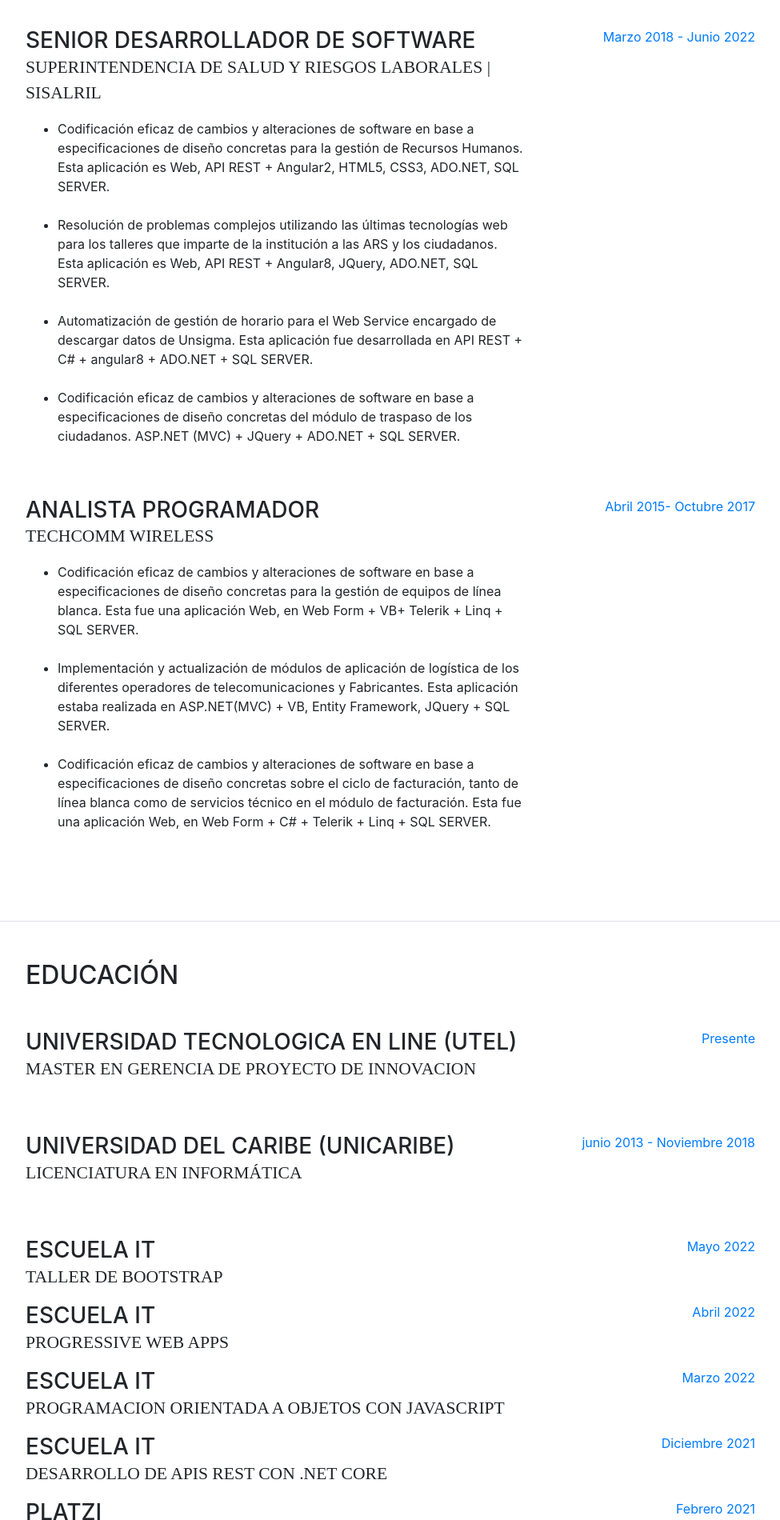
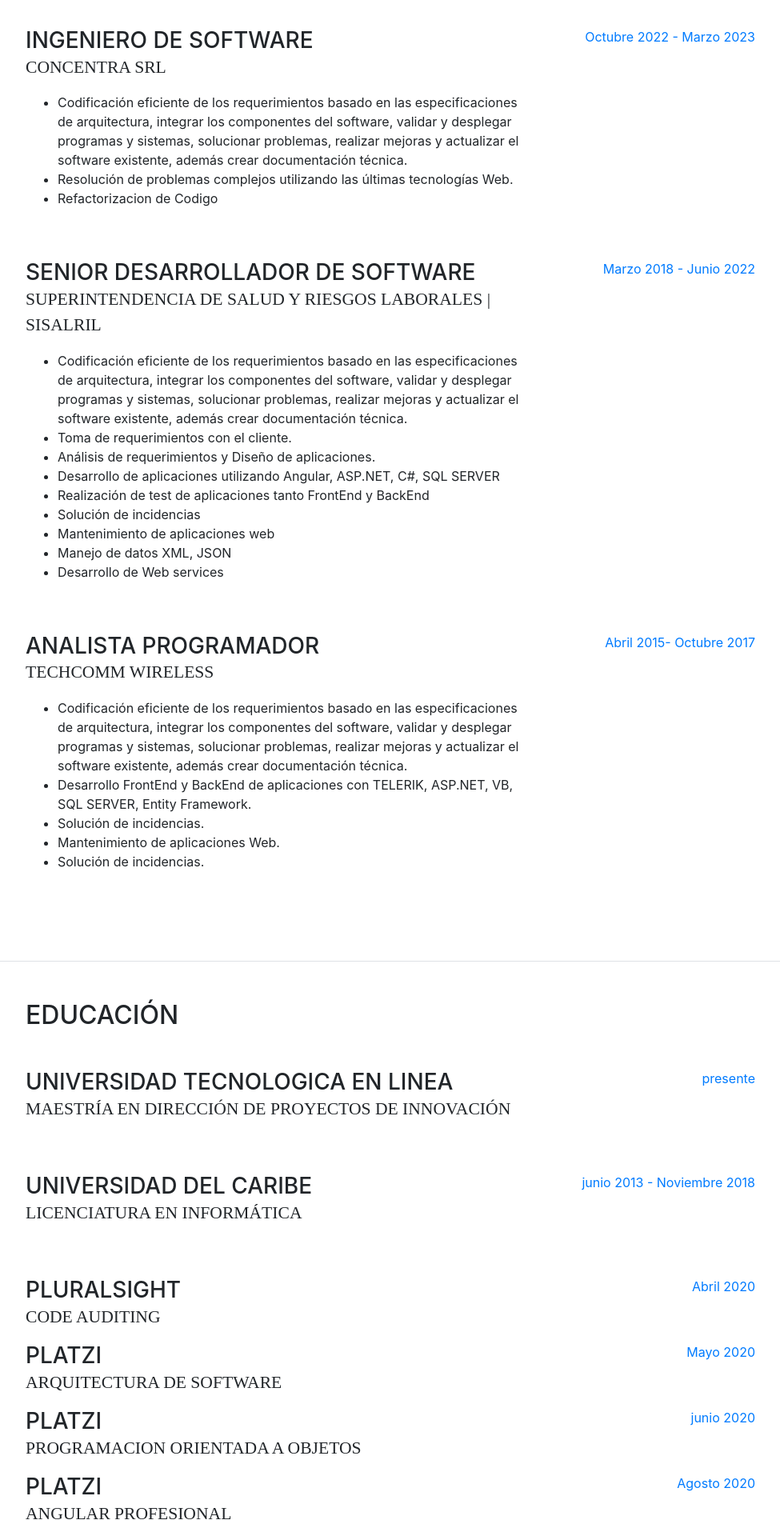
Before and after one commit to Helmer11/Helmersalas, a website with bundled scripts: page index.html in a window 1280 px wide. Shown: the part 900-2800 px from the top of the page at 80% size, without its empty margins (288-1263 px from the left). Built offline with nearby package versions, Linux system fonts and the light colour scheme; a web font is replaced by a local one.

Commit message:
modificacion de hoja de vida

```diff
--- a/index.html
+++ b/index.html
@@ -78,7 +78,7 @@
           <div class="subheading mb-5">
             <a href="mailto:helmersalas@gmail.com">helmersalas@gmail.com</a>
           </div>
-          <p class="mb-5">Soy un Desarrollador de software con más de cinco años de experiencia en la tecnología .NET y Angular, generando código para entidades pública y privada,
+          <p class="mb-5">Soy un Ingeniero de software con más de cinco años de experiencia en la tecnología nodeJs .NET y Angular, generando código para entidades pública y privada,
 				mejorando el funcionamiento de las organizaciones con soluciones del sistema de información. Reconocido por recomendar nuevas tecnologías para mejorar los sistemas existentes..</p>
           <ul class="list-inline list-social-icons mb-0">
            <!-- <li class="list-inline-item">
@@ -121,16 +121,37 @@
         <div class="my-auto">
           <h2 class="mb-5">Experiencia</h2>
 
+		   <div class="resume-item d-flex flex-column flex-md-row mb-5">
+            <div class="resume-content mr-auto">
+              <h3 class="mb-0">Ingeniero de Software</h3>
+              <div class="subheading mb-3">Concentra srl</div>
+			  <ul>
+              <li>Codificación eficiente de los requerimientos basado en las especificaciones de arquitectura, integrar los componentes del software, validar y desplegar programas y sistemas, solucionar problemas, realizar mejoras y actualizar el software existente, además crear documentación técnica.</li>
+				<li>Resolución de problemas complejos utilizando las últimas tecnologías Web.</li>
+				<li>Refactorizacion de Codigo</li>
+				</ul>
+			</div>
+            <div class="resume-date text-md-right">
+              <span class="text-primary">Octubre 2022 - Marzo 2023</span>
+            </div>
+          </div>
+
           <div class="resume-item d-flex flex-column flex-md-row mb-5">
             <div class="resume-content mr-auto">
               <h3 class="mb-0">Senior Desarrollador de Software</h3>
               <div class="subheading mb-3">Superintendencia de Salud y Riesgos Laborales | SISALRIL</div>
 			  <ul>
-              <li>Codificación eficaz de cambios y alteraciones de software en base a especificaciones de diseño concretas para la gestión de Recursos Humanos. Esta aplicación es Web, API REST + Angular2, HTML5, CSS3, ADO.NET, SQL SERVER.</li><br>
-				<li> Resolución de problemas complejos utilizando las últimas tecnologías web para los talleres que imparte de la institución a las ARS y los ciudadanos. Esta aplicación es Web, API REST + Angular8, JQuery, ADO.NET, SQL SERVER.</li> <br>
-				<li>Automatización de gestión de horario para el Web Service encargado de descargar datos de Unsigma. Esta aplicación fue desarrollada en API REST + C# + angular8 + ADO.NET + SQL SERVER.</li><br>
-				<li>Codificación eficaz de cambios y alteraciones de software en base a especificaciones de diseño concretas del módulo de traspaso de los ciudadanos. ASP.NET (MVC) + JQuery + ADO.NET + SQL SERVER.</li>
+              <li>Codificación eficiente de los requerimientos basado en las especificaciones de arquitectura, integrar los componentes del software, validar y desplegar programas y sistemas, solucionar problemas, realizar mejoras y actualizar el software existente, además crear documentación técnica.</li>
+				<li> Toma de requerimientos con el cliente. </li>
+				<li>Análisis de requerimientos y Diseño de aplicaciones.</li>
+				<li>Desarrollo de aplicaciones utilizando Angular, ASP.NET, C#, SQL SERVER</li>
+				<li>Realización de test de aplicaciones tanto FrontEnd y BackEnd</li>
+				<li>Solución de incidencias</li>
+				<li>Mantenimiento de aplicaciones web</li>
+				<li>Manejo de datos XML, JSON</li>
+				<li>Desarrollo de Web services</li>
 				</ul>
+
 			</div>
             <div class="resume-date text-md-right">
               <span class="text-primary">Marzo 2018 - Junio 2022</span>
@@ -142,15 +163,18 @@
               <h3 class="mb-0">Analista Programador</h3>
               <div class="subheading mb-3">Techcomm Wireless</div>
 			  <ul>
-              <li>Codificación eficaz de cambios y alteraciones de software en base a especificaciones de diseño concretas para la gestión de equipos de línea blanca. Esta fue una aplicación Web, en Web Form + VB+ Telerik + Linq + SQL SERVER.</li><br>
-			  <li>Implementación y actualización de módulos de aplicación de logística de los diferentes operadores de telecomunicaciones y Fabricantes. Esta aplicación estaba realizada en ASP.NET(MVC) + VB, Entity Framework, JQuery + SQL SERVER.</li><br>
-			  <li>Codificación eficaz de cambios y alteraciones de software en base a especificaciones de diseño concretas sobre el ciclo de facturación, tanto de línea blanca como de servicios técnico en el módulo de facturación. Esta fue una aplicación Web, en Web Form + C# + Telerik + Linq + SQL SERVER.</li>
+              <li>Codificación eficiente de los requerimientos basado en las especificaciones de arquitectura, integrar los componentes del software, validar y desplegar programas y sistemas, solucionar problemas, realizar mejoras y actualizar el software existente, además crear documentación técnica.</li>
+			  <li>Desarrollo FrontEnd y BackEnd de aplicaciones con TELERIK, ASP.NET, VB, SQL SERVER, Entity Framework.</li>
+			  <li>Solución de incidencias.</li>
+			  <li>Mantenimiento de aplicaciones Web.</li>
+			  <li>Solución de incidencias.</li>
 			  </ul>
             </div>
             <div class="resume-date text-md-right">
               <span class="text-primary">Abril 2015- Octubre 2017</span>
             </div>
           </div>
+
 
          <!--<div class="resume-item d-flex flex-column flex-md-row mb-5">
             <div class="resume-content mr-auto">
@@ -182,98 +206,30 @@
         <div class="my-auto">
           <h2 class="mb-5">Educaci&oacuten</h2>
 
-          <div class="resume-item d-flex flex-column flex-md-row mb-5">
-		   <div class="resume-content mr-auto">
-              <h3 class="mb-0">Universidad Tecnologica en Line (UTEL)</h3>
-              <div class="subheading mb-3">Master en gerencia de proyecto de innovacion</div>
+			<div class="resume-item d-flex flex-column flex-md-row mb-5">
+            <div class="resume-content mr-auto">
+              <h3 class="mb-0">Universidad Tecnologica en Linea </h3>
+              <div class="subheading mb-3">Maestría en Dirección de Proyectos de Innovación </div>
               <div></div>
               <p></p>
             </div>
-
             <div class="resume-date text-md-right">
-              <span class="text-primary">Presente</span>
+              <span class="text-primary"> presente</span>
             </div>
           </div>
 
-		  <div class="resume-item d-flex flex-column flex-md-row mb-5">
+
+          <div class="resume-item d-flex flex-column flex-md-row mb-5">
             <div class="resume-content mr-auto">
-              <h3 class="mb-0">Universidad del Caribe (unicaribe) </h3>
+              <h3 class="mb-0">Universidad del Caribe </h3>
               <div class="subheading mb-3">Licenciatura en inform&aacute;tica</div>
+              <div></div>
               <p></p>
             </div>
             <div class="resume-date text-md-right">
               <span class="text-primary">junio 2013 - Noviembre 2018</span>
             </div>
           </div>
-		  </div>
-
-			 <div class="resume-item d-flex flex-column flex-md-row">
-            <div class="resume-content mr-auto">
-              <h3 class="mb-0">escuela it</h3>
-              <div class="subheading mb-3">Taller de bootstrap</div>
-              <p></p>
-            </div>
-            <div class="resume-date text-md-right">
-              <span class="text-primary">Mayo 2022 </span>
-            </div>
-          </div>
-
-
-			<div class="resume-item d-flex flex-column flex-md-row">
-            <div class="resume-content mr-auto">
-              <h3 class="mb-0">Escuela IT</h3>
-              <div class="subheading mb-3">Progressive Web Apps </div>
-              <p></p>
-            </div>
-            <div class="resume-date text-md-right">
-              <span class="text-primary">Abril 2022 </span>
-            </div>
-          </div>
-
-		  <div class="resume-item d-flex flex-column flex-md-row">
-            <div class="resume-content mr-auto">
-              <h3 class="mb-0">escuela it</h3>
-              <div class="subheading mb-3">Programacion Orientada a Objetos con JavaScript</div>
-              <p></p>
-            </div>
-            <div class="resume-date text-md-right">
-              <span class="text-primary">Marzo 2022 </span>
-            </div>
-          </div>
-
-			<div class="resume-item d-flex flex-column flex-md-row">
-            <div class="resume-content mr-auto">
-              <h3 class="mb-0">escuela it</h3>
-              <div class="subheading mb-3">Desarrollo de apis rest con .net core</div>
-              <p></p>
-            </div>
-            <div class="resume-date text-md-right">
-              <span class="text-primary">Diciembre 2021 </span>
-            </div>
-          </div>
-
-			<div class="resume-item d-flex flex-column flex-md-row">
-            <div class="resume-content mr-auto">
-              <h3 class="mb-0">Platzi</h3>
-              <div class="subheading mb-3">Prueba del Software</div>
-              <p></p>
-            </div>
-            <div class="resume-date text-md-right">
-              <span class="text-primary">Febrero 2021 </span>
-            </div>
-          </div>
-
-		<div class="resume-item d-flex flex-column flex-md-row">
-            <div class="resume-content mr-auto">
-              <h3 class="mb-0">Platzi</h3>
-              <div class="subheading mb-3">FrontEnd Developer</div>
-              <p></p>
-            </div>
-            <div class="resume-date text-md-right">
-              <span class="text-primary">Febrero 2021 </span>
-            </div>
-          </div>
-
 
 		  <div class="resume-item d-flex flex-column flex-md-row">
             <div class="resume-content mr-auto">
@@ -309,29 +265,16 @@
           </div>
 
 
-			<div class="resume-item d-flex flex-column flex-md-row">
+ <div class="resume-item d-flex flex-column flex-md-row">
             <div class="resume-content mr-auto">
               <h3 class="mb-0">Platzi</h3>
               <div class="subheading mb-3">Angular Profesional</div>
               <p></p>
             </div>
-
             <div class="resume-date text-md-right">
               <span class="text-primary">Agosto 2020 </span>
             </div>
           </div>
-
-			<div class="resume-item d-flex flex-column flex-md-row">
-            <div class="resume-content mr-auto">
-              <h3 class="mb-0">Platzi</h3>
-              <div class="subheading mb-3">Angular</div>
-              <p></p>
-            </div>
-            <div class="resume-date text-md-right">
-              <span class="text-primary">Octubre 2020 </span>
-            </div>
-          </div>
-
 
 		    <div class="resume-item d-flex flex-column flex-md-row">
             <div class="resume-content mr-auto">
@@ -344,8 +287,6 @@
             </div>
           </div>
 
-
-
 		<div class="resume-item d-flex flex-column flex-md-row">
             <div class="resume-content mr-auto">
               <h3 class="mb-0">Platzi</h3>
@@ -357,16 +298,47 @@
             </div>
           </div>
 
-
-
-			<div class="resume-item d-flex flex-column flex-md-row">
+		<div class="resume-item d-flex flex-column flex-md-row">
             <div class="resume-content mr-auto">
               <h3 class="mb-0">Platzi</h3>
-              <div class="subheading mb-3">Rendimiento en Angular</div>
+              <div class="subheading mb-3">FrontEnd Developer</div>
               <p></p>
             </div>
             <div class="resume-date text-md-right">
-              <span class="text-primary">Junio 2020 </span>
+              <span class="text-primary">Febrero 2021 </span>
+            </div>
+          </div>
+
+				<div class="resume-item d-flex flex-column flex-md-row">
+            <div class="resume-content mr-auto">
+              <h3 class="mb-0">escuela it</h3>
+              <div class="subheading mb-3">Desarrollo de apis rest con .net core</div>
+              <p></p>
+            </div>
+            <div class="resume-date text-md-right">
+              <span class="text-primary">Diciembre 2021 </span>
+            </div>
+          </div>
+
+		<div class="resume-item d-flex flex-column flex-md-row">
+            <div class="resume-content mr-auto">
+              <h3 class="mb-0">escuela it</h3>
+              <div class="subheading mb-3">Progressive Web App</div>
+              <p></p>
+            </div>
+            <div class="resume-date text-md-right">
+              <span class="text-primary">Abril 2022 </span>
+            </div>
+          </div>
+
+		<div class="resume-item d-flex flex-column flex-md-row">
+            <div class="resume-content mr-auto">
+              <h3 class="mb-0">escuela it</h3>
+              <div class="subheading mb-3">Taller de bootstrap</div>
+              <p></p>
+            </div>
+            <div class="resume-date text-md-right">
+              <span class="text-primary">Mayo 2022 </span>
             </div>
           </div>
           </div>
@@ -461,7 +433,7 @@
       <section class="resume-section p-3 p-lg-5 d-flex flex-column" id="interests">
         <div class="my-auto">
           <h2 class="mb-5">Intereses</h2>
-          <p>Aparte de ser un desarrollador de Software, disfruto la mayor parte de mi tiempo al aire libre. Ir al gimnasio, jugar video juegos y leer libros, soy un escritor de poema.</p>
+          <p>Aparte de ser un Ingeniero de Software, disfruto la mayor parte de mi tiempo al aire libre. Ir al gimnasio, jugar video juegos y leer libros, soy un escritor de poema.</p>
           <p class="mb-0">Cuando me obligan a estar adentro, sigo una serie de películas y programas de televisión de ciencia ficción y fantasía, soy un aspirante a bartender y paso gran parte de mi tiempo libre explorando los últimos avances tecnológicos en el mundo del desarrollo de software.</p>
         </div>
       </section>
```
